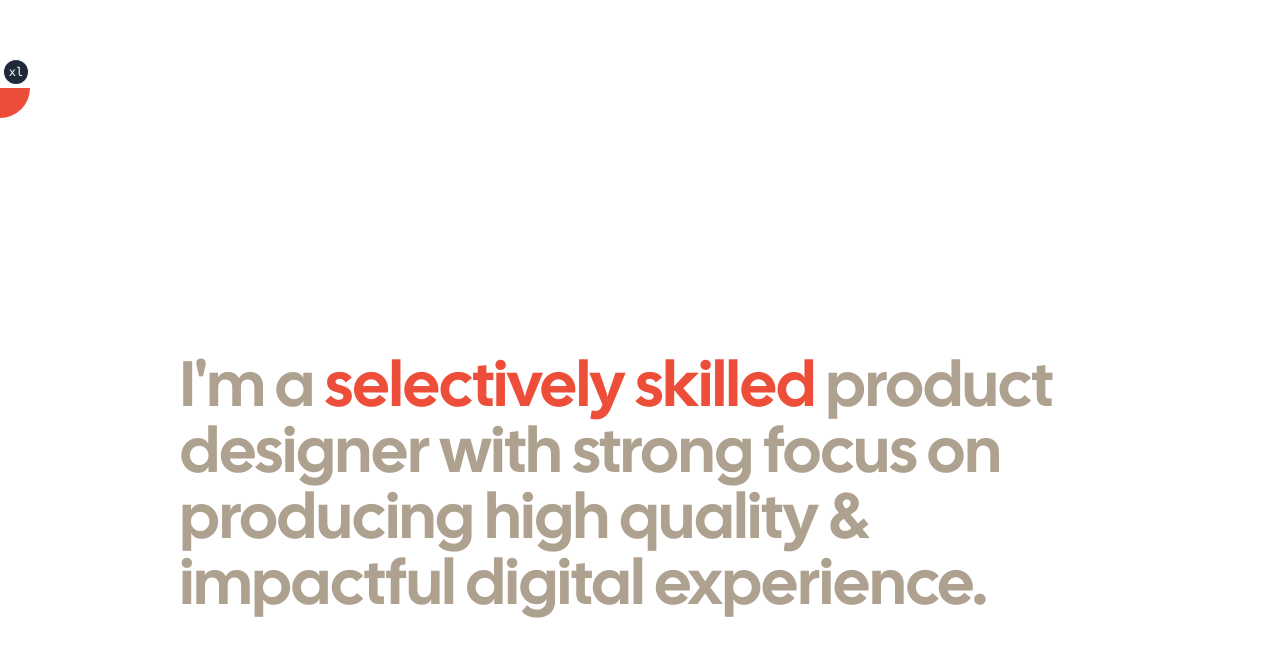
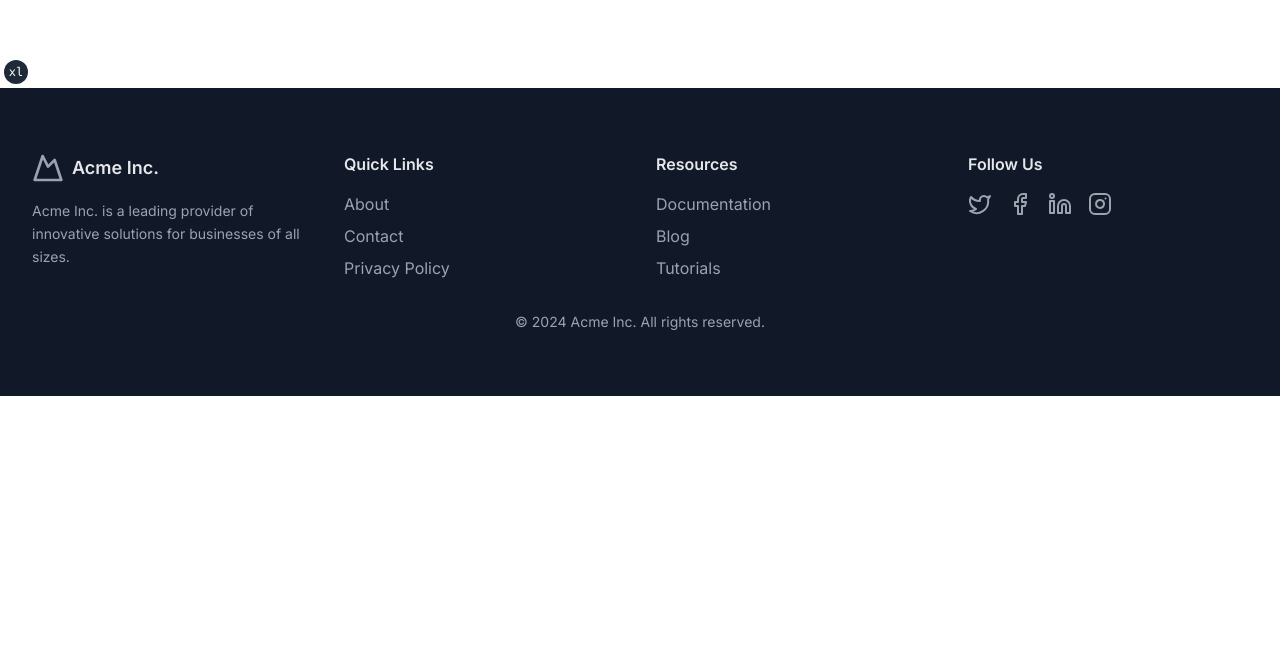
Before and after one commit to Kinfe123/shad0w-2, a Next.js app: page /apply in a window 1280 px wide. Shown: the part 712-1368 px from the top of the page. After the commit the page ends 1108 px from the top, so only its background shows below. Built offline with nearby package versions, Linux system fonts and the light colour scheme.

Commit message:
feat: footer

```diff
--- a/app/layout.tsx
+++ b/app/layout.tsx
@@ -11,6 +11,7 @@ import { SiteHeader } from "@/components/site-header"
 import { TailwindIndicator } from "@/components/tailwind-indicator"
 import { ThemeProvider } from "@/components/theme-provider"
 import BlendThought from "@/components/mask-hovers/mask-hover"
+import { Footer } from "@/components/footer"
 
 const fontHeading2 = localFont({
   src: "../public/fonts/boogy.woff2",
@@ -62,17 +63,15 @@ export default function RootLayout({ children }: RootLayoutProps) {
         >
           <ThemeProvider attribute="class" defaultTheme="system" enableSystem>
             <div className="relative flex min-h-screen flex-col">
-              {/* <SiteHeader /> */}
               <NavbarSticky />
               <div className="flex-1">
                 <LenisProvider>{children}</LenisProvider>
               </div>
             </div>
             <TailwindIndicator />
+          <Footer />
           </ThemeProvider>
 
-
-        <BlendThought />
         </body>
       </html>
     </>
--- /dev/null
+++ b/components/footer.tsx
@@ -0,0 +1,183 @@
+
+import Link from "next/link"
+
+export function Footer() {
+  return (
+    <footer className="bg-gray-900 text-gray-400 py-12 sm:py-16">
+      <div className="container mx-auto px-4 sm:px-6 lg:px-8 grid grid-cols-1 sm:grid-cols-2 lg:grid-cols-4 gap-8">
+        <div className="flex flex-col items-start">
+          <div className="flex items-center mb-4">
+            <MountainIcon className="h-8 w-8 text-gray-400 mr-2" />
+            <span className="text-lg font-semibold text-gray-200">Acme Inc.</span>
+          </div>
+          <p className="text-sm leading-relaxed">
+            Acme Inc. is a leading provider of innovative solutions for businesses of all sizes.
+          </p>
+        </div>
+        <div className="flex flex-col items-start">
+          <h4 className="text-gray-200 font-semibold mb-4">Quick Links</h4>
+          <ul className="space-y-2">
+            <li>
+              <Link className="hover:text-gray-300 transition-colors" href="#">
+                About
+              </Link>
+            </li>
+            <li>
+              <Link className="hover:text-gray-300 transition-colors" href="#">
+                Contact
+              </Link>
+            </li>
+            <li>
+              <Link className="hover:text-gray-300 transition-colors" href="#">
+                Privacy Policy
+              </Link>
+            </li>
+          </ul>
+        </div>
+        <div className="flex flex-col items-start">
+          <h4 className="text-gray-200 font-semibold mb-4">Resources</h4>
+          <ul className="space-y-2">
+            <li>
+              <Link className="hover:text-gray-300 transition-colors" href="#">
+                Documentation
+              </Link>
+            </li>
+            <li>
+              <Link className="hover:text-gray-300 transition-colors" href="#">
+                Blog
+              </Link>
+            </li>
+            <li>
+              <Link className="hover:text-gray-300 transition-colors" href="#">
+                Tutorials
+              </Link>
+            </li>
+          </ul>
+        </div>
+        <div className="flex flex-col items-start">
+          <h4 className="text-gray-200 font-semibold mb-4">Follow Us</h4>
+          <div className="flex space-x-4">
+            <Link className="hover:text-gray-300 transition-colors" href="#">
+              <TwitterIcon className="h-6 w-6" />
+            </Link>
+            <Link className="hover:text-gray-300 transition-colors" href="#">
+              <FacebookIcon className="h-6 w-6" />
+            </Link>
+            <Link className="hover:text-gray-300 transition-colors" href="#">
+              <LinkedinIcon className="h-6 w-6" />
+            </Link>
+            <Link className="hover:text-gray-300 transition-colors" href="#">
+              <InstagramIcon className="h-6 w-6" />
+            </Link>
+          </div>
+        </div>
+      </div>
+      <div className="container mx-auto px-4 sm:px-6 lg:px-8 mt-8 text-center">
+        <p className="text-sm">© 2024 Acme Inc. All rights reserved.</p>
+      </div>
+    </footer>
+  )
+}
+
+function FacebookIcon(props) {
+  return (
+    <svg
+      {...props}
+      xmlns="http://www.w3.org/2000/svg"
+      width="24"
+      height="24"
+      viewBox="0 0 24 24"
+      fill="none"
+      stroke="currentColor"
+      strokeWidth="2"
+      strokeLinecap="round"
+      strokeLinejoin="round"
+    >
+      <path d="M18 2h-3a5 5 0 0 0-5 5v3H7v4h3v8h4v-8h3l1-4h-4V7a1 1 0 0 1 1-1h3z" />
+    </svg>
+  )
+}
+
+
+function InstagramIcon(props) {
+  return (
+    <svg
+      {...props}
+      xmlns="http://www.w3.org/2000/svg"
+      width="24"
+      height="24"
+      viewBox="0 0 24 24"
+      fill="none"
+      stroke="currentColor"
+      strokeWidth="2"
+      strokeLinecap="round"
+      strokeLinejoin="round"
+    >
+      <rect width="20" height="20" x="2" y="2" rx="5" ry="5" />
+      <path d="M16 11.37A4 4 0 1 1 12.63 8 4 4 0 0 1 16 11.37z" />
+      <line x1="17.5" x2="17.51" y1="6.5" y2="6.5" />
+    </svg>
+  )
+}
+
+
+function LinkedinIcon(props) {
+  return (
+    <svg
+      {...props}
+      xmlns="http://www.w3.org/2000/svg"
+      width="24"
+      height="24"
+      viewBox="0 0 24 24"
+      fill="none"
+      stroke="currentColor"
+      strokeWidth="2"
+      strokeLinecap="round"
+      strokeLinejoin="round"
+    >
+      <path d="M16 8a6 6 0 0 1 6 6v7h-4v-7a2 2 0 0 0-2-2 2 2 0 0 0-2 2v7h-4v-7a6 6 0 0 1 6-6z" />
+      <rect width="4" height="12" x="2" y="9" />
+      <circle cx="4" cy="4" r="2" />
+    </svg>
+  )
+}
+
+
+function MountainIcon(props) {
+  return (
+    <svg
+      {...props}
+      xmlns="http://www.w3.org/2000/svg"
+      width="24"
+      height="24"
+      viewBox="0 0 24 24"
+      fill="none"
+      stroke="currentColor"
+      strokeWidth="2"
+      strokeLinecap="round"
+      strokeLinejoin="round"
+    >
+      <path d="m8 3 4 8 5-5 5 15H2L8 3z" />
+    </svg>
+  )
+}
+
+
+function TwitterIcon(props) {
+  return (
+    <svg
+      {...props}
+      xmlns="http://www.w3.org/2000/svg"
+      width="24"
+      height="24"
+      viewBox="0 0 24 24"
+      fill="none"
+      stroke="currentColor"
+      strokeWidth="2"
+      strokeLinecap="round"
+      strokeLinejoin="round"
+    >
+      <path d="M22 4s-.7 2.1-2 3.4c1.6 10-9.4 17.3-18 11.6 2.2.1 4.4-.6 6-2C3 15.5.5 9.6 3 5c2.2 2.6 5.6 4.1 9 4-.9-4.2 4-6.6 7-3.8 1.1 0 3-1.2 3-1.2z" />
+    </svg>
+  )
+}
```
